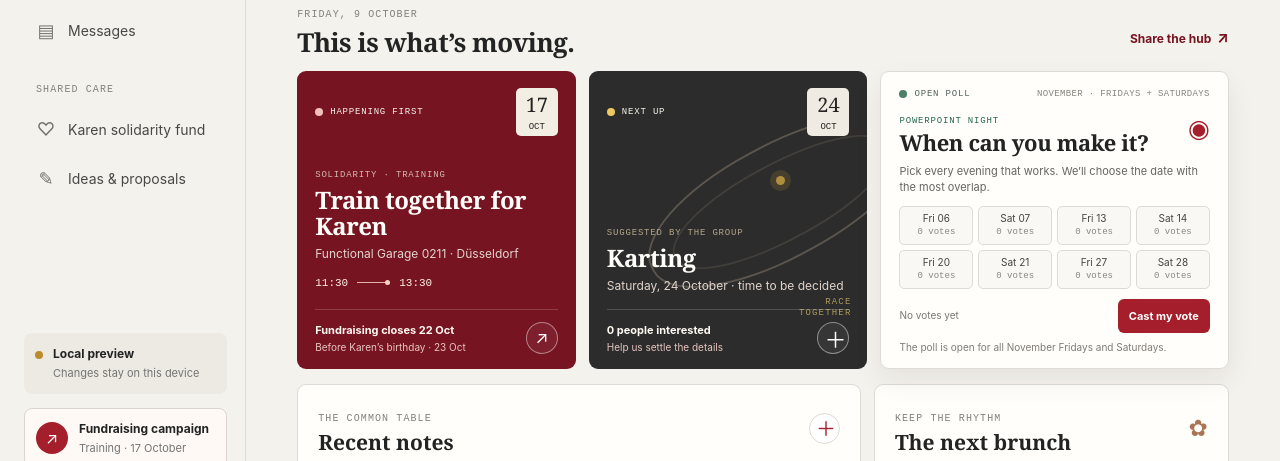
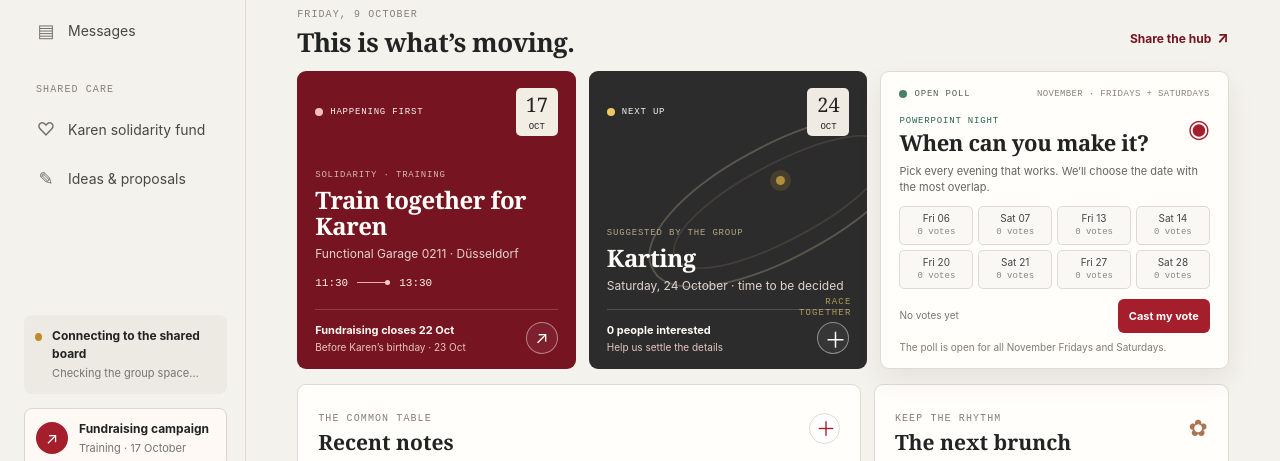
Before and after one commit to chilperic/chilperic.github.io, a plain HTML site: page solidarity-karen/index.html in a window 1280 px wide. Shown: the part 314-775 px from the top of the page. Drawn offline with Linux system fonts and the light colour scheme.

Commit message:
Connect the hub to shared community data

```diff
--- a/solidarity-karen/index.html
+++ b/solidarity-karen/index.html
@@ -5,6 +5,7 @@
   <meta name="viewport" content="width=device-width, initial-scale=1, viewport-fit=cover">
   <meta name="theme-color" content="#a51e2c">
   <meta name="description" content="The Red Banner Is Raised — a shared space to organize events, exchange ideas, make plans and support one another.">
+  <meta name="robots" content="noindex, nofollow">
   <title>The Red Banner Is Raised · Community hub</title>
   <link rel="icon" href="./assets/red-banner-mark.png" type="image/png">
   <link rel="stylesheet" href="./hub.css">
@@ -36,7 +37,7 @@
         <button class="nav-item" data-view="ideas" type="button"><span class="nav-icon">✎</span>Ideas & proposals</button>
       </nav>
       <div class="sidebar-bottom">
-        <div class="preview-status"><span class="preview-pulse"></span><div><strong>Local preview</strong><small>Changes stay on this device</small></div></div>
+        <div class="preview-status"><span class="preview-pulse" id="syncPulse"></span><div><strong id="syncTitle">Connecting to the shared board</strong><small id="syncDetail">Checking the group space…</small></div></div>
         <a href="./campaign.html" class="campaign-shortcut"><span class="shortcut-mark">↗</span><span><strong>Fundraising campaign</strong><small>Training · 17 October</small></span></a>
       </div>
     </aside>
@@ -126,6 +127,6 @@
 
   <dialog id="profileDialog" class="modal small-modal"><form id="profileForm" method="dialog"><div class="modal-top"><div><span class="eyebrow">YOUR CONTRIBUTION</span><h2>How should we call you?</h2></div><button class="modal-close" type="button" data-close="profileDialog" aria-label="Close">×</button></div><label>Name or group nickname<input name="name" maxlength="40" placeholder="e.g. Foko"></label><p class="form-hint">Your name appears beside your local preview messages.</p><div class="modal-actions"><button class="button button-outline" type="button" data-close="profileDialog">Cancel</button><button class="button button-red" type="submit">Save name</button></div></form></dialog>
   <div id="toast" class="toast" role="status" aria-live="polite"></div>
-  <script src="./hub.js"></script>
+  <script src="./config.js"></script><script src="./hub.js"></script>
 </body>
 </html>
```
